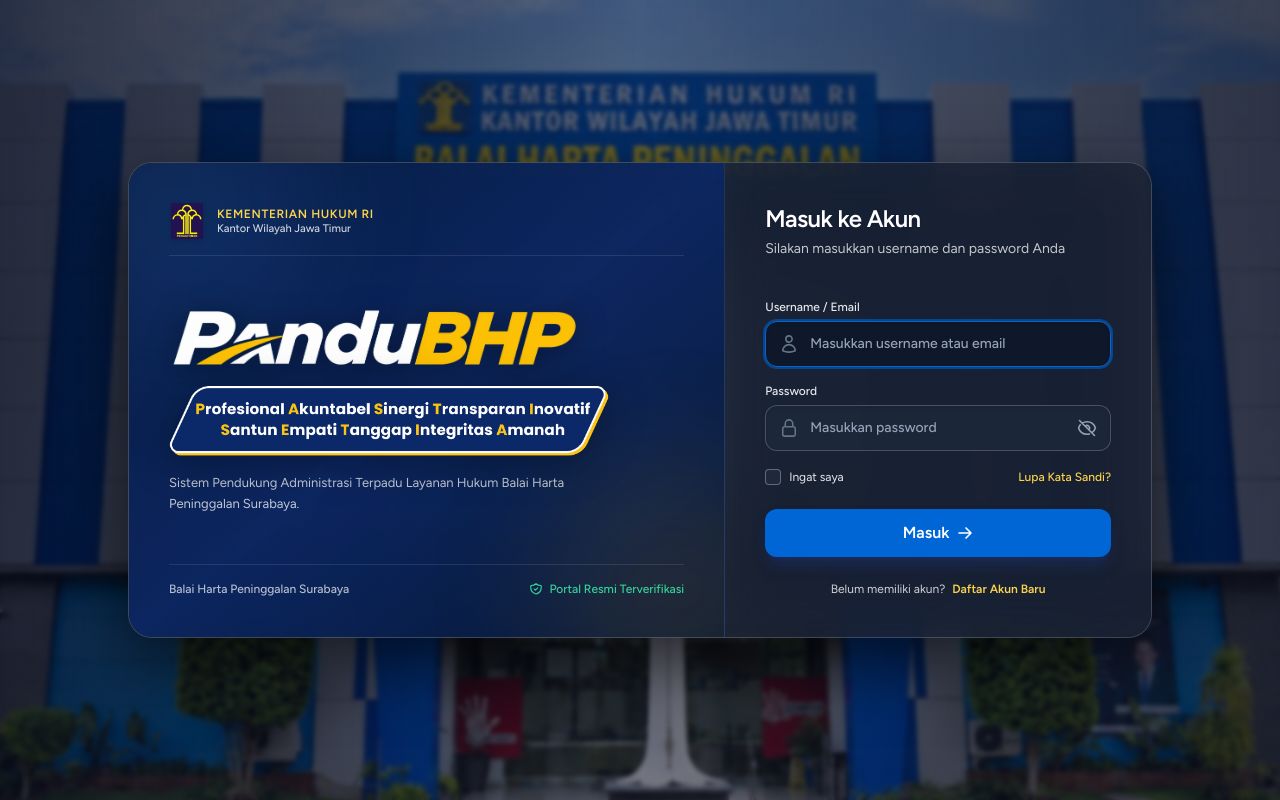
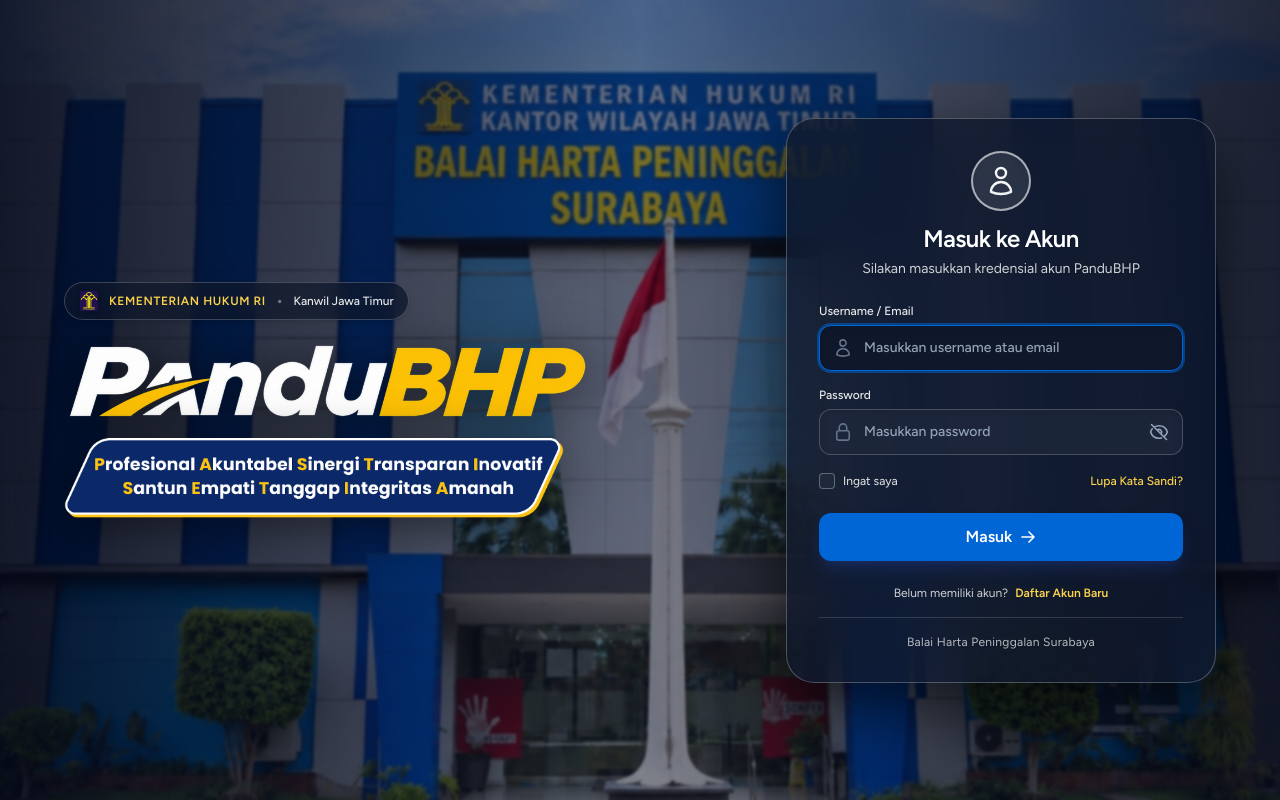
Before and after one commit to BHP-Surabaya/BHP-pandu, a Laravel app: page /login in a window 1280 px wide. Run offline with Laravel 12, Linux system fonts and the light colour scheme; style sheets or scripts are compiled from the project's sources; some libraries are stand-ins or nearby versions.

Commit message:
feat(auth): terapkan layout Opsi 2 (Floating Refined) pada halaman login

```diff
--- a/resources/views/auth/login.blade.php
+++ b/resources/views/auth/login.blade.php
@@ -1,74 +1,61 @@
 <x-guest-layout :full-bleed="true">
-    <div class="relative min-h-screen w-full flex items-center justify-center overflow-x-hidden bg-slate-950 py-6 sm:py-10 px-4 sm:px-6 lg:px-8">
+    <div class="relative min-h-screen w-full flex items-center justify-center overflow-x-hidden bg-slate-950 py-6 sm:py-10 px-4 sm:px-8">
         <!-- Background Image of BHP Surabaya Building -->
         <div class="absolute inset-0 bg-cover bg-center bg-no-repeat transition-all duration-700 scale-100"
              style="background-image: url('{{ asset('images/bg-gedung-bhp-clean.jpg') }}');">
         </div>
 
-        <!-- Cinematic Gradient Overlay with subtle backdrop blur -->
-        <div class="absolute inset-0 bg-gradient-to-b lg:bg-gradient-to-r from-slate-950/80 via-slate-950/55 to-slate-950/75 backdrop-blur-[2px]"></div>
+        <!-- Rich Cinematic Dual-Flank Overlay (Strong contrast for branding & card, clear center view) -->
+        <div class="absolute inset-0 bg-gradient-to-b lg:bg-gradient-to-r from-slate-950/90 via-slate-950/50 to-slate-950/85 backdrop-blur-[1px]"></div>
 
-        <!-- Unified Glass Container (Opsi 1) -->
-        <div class="relative z-10 w-full max-w-5xl mx-auto">
-            <div class="backdrop-blur-2xl bg-slate-900/75 border border-white/20 rounded-2xl sm:rounded-3xl shadow-[0_25px_70px_rgba(0,0,0,0.65)] overflow-hidden grid grid-cols-1 lg:grid-cols-12 transition-all duration-300">
+        <!-- Main Content Area: Floating Two-Column Layout (Opsi 2) -->
+        <div class="relative z-10 w-full max-w-6xl mx-auto flex flex-col lg:flex-row items-center justify-center lg:justify-between gap-8 sm:gap-12 lg:gap-16">
 
-                <!-- Left Column: Official Branding & Institutional Lockup -->
-                <div class="lg:col-span-7 relative p-6 sm:p-8 lg:p-10 flex flex-col justify-between bg-gradient-to-br from-[#071d41]/90 via-[#0b2868]/85 to-[#061633]/95 border-b lg:border-b-0 lg:border-r border-white/10 select-none overflow-hidden">
-                    <!-- Soft ambient background glows -->
-                    <div class="absolute -top-20 -left-20 w-64 h-64 bg-blue-500/15 rounded-full blur-3xl pointer-events-none"></div>
-                    <div class="absolute -bottom-20 -right-20 w-64 h-64 bg-amber-400/10 rounded-full blur-3xl pointer-events-none"></div>
+            <!-- Left Side: Hero Brand & Official Tagline (Floating Refined) -->
+            <div class="w-full lg:max-w-xl text-white flex flex-col items-center text-center lg:items-start lg:text-left select-none">
 
-                    <!-- Top: Ministry of Law Institutional Lockup -->
-                    <div class="flex items-center gap-3 relative z-10 pb-4 border-b border-white/10">
-                        <img src="{{ asset('images/pengayoman.svg') }}" alt="Kementerian Hukum RI" class="w-8 h-8 sm:w-9 sm:h-9 object-contain drop-shadow" />
-                        <div class="leading-tight">
-                            <div class="text-[11px] sm:text-xs font-bold tracking-wider text-amber-300 uppercase">Kementerian Hukum RI</div>
-                            <div class="text-[10px] sm:text-[11px] text-white/80 font-medium">Kantor Wilayah Jawa Timur</div>
-                        </div>
+                <!-- Institutional Pill Badge -->
+                <div class="inline-flex items-center gap-2.5 px-3.5 py-1.5 rounded-full bg-slate-900/70 backdrop-blur-md border border-white/20 text-white shadow-md mb-4 sm:mb-5">
+                    <img src="{{ asset('images/pengayoman.svg') }}" alt="Kementerian Hukum RI" class="w-5 h-5 object-contain drop-shadow" />
+                    <span class="text-[11px] sm:text-xs font-bold tracking-wider text-amber-300 uppercase">Kementerian Hukum RI</span>
+                    <span class="text-white/40">•</span>
+                    <span class="text-[11px] sm:text-xs text-white/90 font-medium">Kanwil Jawa Timur</span>
                 </div>
 
-                    <!-- Center: PanduBHP Master Logo & PASTI SETIA Tagline -->
-                    <div class="my-6 lg:my-auto py-2 relative z-10 flex flex-col items-center lg:items-start text-center lg:text-left">
+                <!-- Hero PanduBHP Logo -->
                 <div class="mb-3 sm:mb-4">
                     <h1 class="sr-only">PanduBHP - Balai Harta Peninggalan Surabaya</h1>
                     <img src="{{ asset('images/logo-pandubhp-clean.png') }}"
                          alt="PanduBHP"
-                                 class="h-12 sm:h-14 lg:h-16 w-auto object-contain drop-shadow-[0_4px_16px_rgba(0,0,0,0.45)]" />
+                         class="h-14 sm:h-16 lg:h-[82px] w-auto object-contain drop-shadow-[0_6px_24px_rgba(0,0,0,0.6)]" />
                 </div>
 
                 <!-- Official Tagline Badge (PASTI SETIA) -->
-                        <div class="w-full max-w-[360px] sm:max-w-[420px] lg:max-w-[440px]">
+                <div class="w-full max-w-[380px] sm:max-w-[460px] lg:max-w-[500px]">
                     <img src="{{ asset('images/tagline-pasti-setia.png') }}"
                          alt="PASTI SETIA - Profesional Akuntabel Sinergi Transparan Inovatif | Santun Empati Tanggap Integritas Amanah"
-                                 class="w-full h-auto object-contain drop-shadow-[0_6px_20px_rgba(0,0,0,0.35)]" />
-                        </div>
-
-                        <p class="text-xs sm:text-[13px] text-white/75 mt-3 sm:mt-4 leading-relaxed max-w-md hidden sm:block">
-                            Sistem Pendukung Administrasi Terpadu Layanan Hukum Balai Harta Peninggalan Surabaya.
-                        </p>
-                    </div>
-
-                    <!-- Bottom: Security & Legal Office Footer -->
-                    <div class="pt-4 border-t border-white/10 flex items-center justify-between text-[11px] sm:text-xs text-white/70 relative z-10">
-                        <span class="font-medium">Balai Harta Peninggalan Surabaya</span>
-                        <span class="inline-flex items-center gap-1.5 text-emerald-400 font-medium">
-                            <svg class="w-3.5 h-3.5" fill="none" stroke="currentColor" viewBox="0 0 24 24"><path stroke-linecap="round" stroke-linejoin="round" stroke-width="2" d="M9 12l2 2 4-4m5.618-4.016A11.955 11.955 0 0112 2.944a11.955 11.955 0 01-8.618 3.04A12.02 12.02 0 003 9c0 5.591 3.824 10.29 9 11.622 5.176-1.332 9-6.03 9-11.622 0-1.042-.133-2.052-.382-3.016z"/></svg>
-                            Portal Resmi Terverifikasi
-                        </span>
+                         class="w-full h-auto object-contain drop-shadow-[0_8px_24px_rgba(0,0,0,0.5)]" />
                 </div>
             </div>
 
-                <!-- Right Column: Clean Frosted Login Form -->
-                <div class="lg:col-span-5 relative p-6 sm:p-8 lg:p-10 flex flex-col justify-center bg-white/[0.04] backdrop-blur-xl"
+            <!-- Right Side: Frosted Glass Login Card (Solid Contrast) -->
+            <div class="w-full max-w-[430px] flex-shrink-0">
+                <div class="relative backdrop-blur-2xl bg-slate-900/75 border border-white/25 rounded-2xl sm:rounded-[28px] p-6 sm:p-8 shadow-[0_25px_60px_rgba(0,0,0,0.6)] transition-all duration-300 hover:border-white/35"
                      x-data="{ showPassword: false }">
 
-                    <!-- Form Header -->
-                    <div class="mb-5 sm:mb-6 text-center lg:text-left">
+                    <!-- Top Avatar Circle & Header -->
+                    <div class="flex flex-col items-center text-center mb-5 sm:mb-6">
+                        <div class="w-12 h-12 sm:w-[60px] sm:h-[60px] rounded-full border-2 border-white/60 bg-white/10 flex items-center justify-center text-white mb-2 sm:mb-3 shadow-inner">
+                            <svg class="w-6 h-6 sm:w-8 sm:h-8 text-white/95" fill="none" stroke="currentColor" stroke-width="1.8" viewBox="0 0 24 24">
+                                <path stroke-linecap="round" stroke-linejoin="round" d="M15.75 6a3.75 3.75 0 11-7.5 0 3.75 3.75 0 017.5 0zM4.501 20.118a7.5 7.5 0 0114.998 0A17.933 17.933 0 0112 21.75c-2.676 0-5.216-.584-7.499-1.632z" />
+                            </svg>
+                        </div>
+
                         <h2 class="text-xl sm:text-2xl font-bold text-white tracking-tight drop-shadow-sm">
                             Masuk ke Akun
                         </h2>
-                        <p class="text-xs sm:text-sm text-white/75 mt-1 font-normal drop-shadow-sm">
-                            Silakan masukkan username dan password Anda
+                        <p class="text-xs sm:text-sm text-white/80 mt-1 font-normal drop-shadow-sm">
+                            Silakan masukkan kredensial akun PanduBHP
                         </p>
                     </div>
 
@@ -195,6 +182,13 @@
                                 </a>
                             </div>
                         @endif
+
+                        <!-- Footer Card Divider & Subtext -->
+                        <div class="pt-3 mt-3 sm:pt-4 sm:mt-4 border-t border-white/15 text-center">
+                            <p class="text-[11px] sm:text-xs text-white/70 font-normal tracking-wide drop-shadow-sm">
+                                Balai Harta Peninggalan Surabaya
+                            </p>
+                        </div>
                     </form>
                 </div>
             </div>
```
Lines whose indentation alone changed are shown as unchanged.
